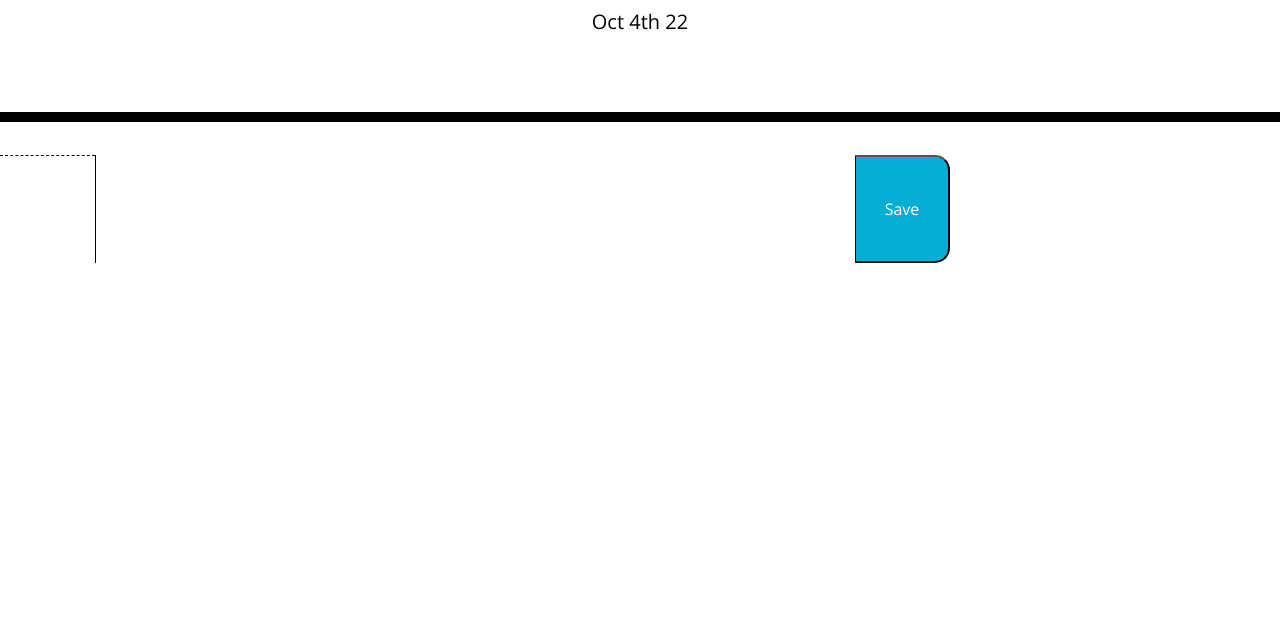
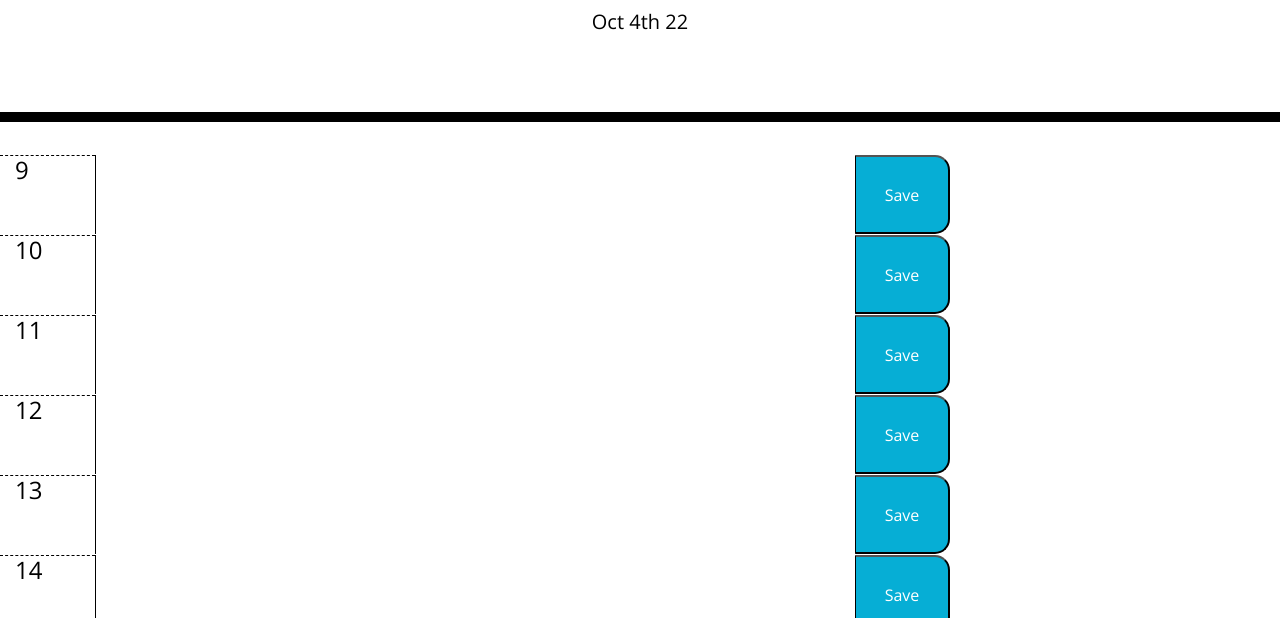
Before and after one commit to ssangwang/work-scheduler-, a plain HTML site: page Develop/index.html in a window 1280 px wide. Shown: the part 182-800 px from the top of the page. Drawn offline with nearby package versions, Linux system fonts and the light colour scheme.

Commit message:
moved calender to a for loop

```diff
--- a/Develop/index.html
+++ b/Develop/index.html
@@ -31,16 +31,6 @@
     </header>
     <div class="container">
       <!-- Timeblocks go here -->
-      <div class="row" id="timeblock">
-          <div class="hour col-1">
-            <h4></h4>
-          </div>
-          <div class="textarea col-8" id="textBox">
-            <form><input name="text" type="text" id="message"></form>
-          </div>
-          <button type="button" class="saveBtn col-1" id="saveBtn"> Save </button>
-      </div>
-
 
     <script src="https://code.jquery.com/jquery-3.5.1.min.js"></script>
     <script src="https://cdnjs.cloudflare.com/ajax/libs/moment.js/2.24.0/moment.min.js"></script>
--- a/Develop/script.js
+++ b/Develop/script.js
@@ -1,14 +1,44 @@
+
 // showing todays date
 var todayDate = moment().format("MMM Do YY");
 $('#currentDay').text(todayDate);
 
 // showing current hour
-var todayHour = moment().format('h:mm:ss a');
-console.log(todayHour);
+var todayHour = moment().format();
+var currentHour = todayHour.toString();
+console.log(currentHour);
+var theHour = currentHour.slice(11,13);
+console.log(theHour);
+
+//creating calender
+for (let i = 9; i <= 17; i++ ){
+    // creating the boxes
+    let container = $(".container")
+    let div = $("<div>").attr("class","row").attr("id", "timeblock" + (i)).appendTo(container);
+    let hour = $("<div>").attr("class", "hour col-1").appendTo(div);
+    $("<h4>").attr("id", "timeRn").text((i)).appendTo(hour);
+    let textarea = $("<div>").attr("class", "textarea col-8").attr("id","textBox").appendTo(div);
+    $("<form>").appendTo(textarea);
+    $("<input>").attr("name", "text").attr("type", "text").attr("id", "message").appendTo(textarea);
+    $("<p>").attr("id", "rem1nder").appendTo(textarea);
+    let button = $("<button>").attr("type", "button").attr("class", "saveBtn col-1").attr("id", "saveBtn").text("Save").appendTo(div);
+    }
+
+if ($("#timeRn").text < theHour) {
+   var bgC = document.getElementById("textarea").classList;
+   bgC.add("past");
+}
+
+// set text from local storage
+var reminderText = localStorage.getItem('Reminder');
+if ($('#rem1nder'.text == '')) {
+    $('#rem1nder').text(reminderText);
+}
 
 // save button
 var save = document.getElementById("saveBtn");
 function saveData() {
+    // save data to Local Storage
     var inputData = document.getElementById("message");
     var savesdData = ("Saved reminder to Local Storage!")
     localStorage.setItem('Reminder', inputData.value);
@@ -21,3 +51,18 @@ function saveData() {
 
 }
 save.addEventListener("click", saveData);
+
+/*
+
+
+      <div class="row" id="timeblock">
+          <div class="hour col-1">
+            <h4></h4>
+          </div>
+          <div class="textarea col-8" id="textBox">
+            <form><input name="text" type="text" id="message"><p id="rem1nder"></p></form>
+          </div>
+          <button type="button" class="saveBtn col-1" id="saveBtn"> Save </button>
+      </div>
+
+*/
```
